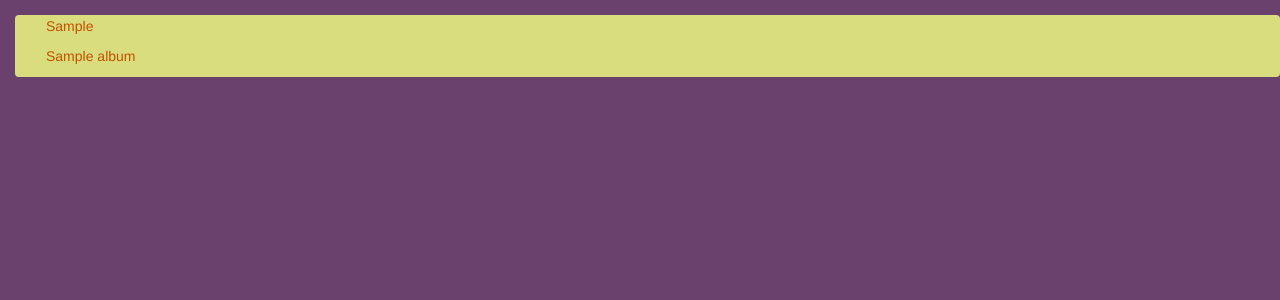
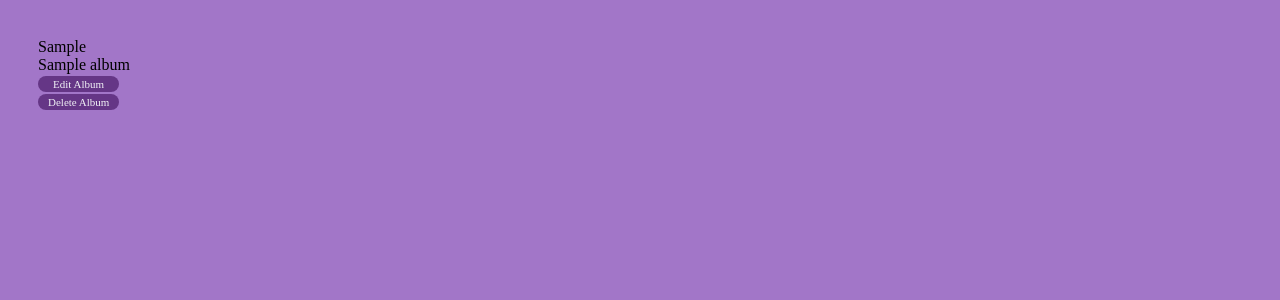
Before and after one commit to Momentum-Team-13/django-music-Carlos-Tirado, a Django app: page /albums/1/ in a window 1280 px wide. Shown: the top 300 px of the page. Run offline with Django 4.2, Linux system fonts and the light colour scheme; tables that the repository leaves empty hold one stand-in row (values such as "Sample post"); some libraries are stand-ins or nearby versions.

Commit message:
noimagesyet

```diff
--- a/albums/forms.py
+++ b/albums/forms.py
@@ -7,5 +7,6 @@ class AlbumForm(forms.ModelForm):
         fields = [
             'title',
             'artist',
+            'cover',
 
         ]
--- a/albums/models.py
+++ b/albums/models.py
@@ -1,13 +1,21 @@
-from turtle import title
-from xml.dom.minidom import AttributeList
+# from turtle import title
+# from xml.dom.minidom import AttributeList
 from django.db import models
+from django.utils import timezone
+# import datetime
 
 # Create your models here.
+
 
 class Album(models.Model):
     title = models.CharField(max_length=100)
     artist = models.CharField(max_length=100)
-    created_at = models.DateTimeField(auto_now_add=True, blank=True, null=True)
+    created_at = models.DateTimeField(auto_now_add=True)
+    cover = models.ImageField(null=True, blank=True, upload_to="images/") #segundo paso para imagenes
+
+
+
+
 
     #to see the album name/tittle on the django administration
     def __str__(self):
--- a/albums/static/css/style.css
+++ b/albums/static/css/style.css
@@ -1,23 +1,61 @@
-p {
-    color: #C25100;
+body {
+    background-color: rgb(162, 118, 200);
 }
 
-h1, a {
-    color: #323eef;
+.button1{
+        background-color: #3604528f;
+        border: none;
+        color: rgb(241, 241, 246);
+        padding: 2px 10px;
+        text-align: center;
+        text-decoration: none;
+        display: inline-block;
+        font-size: 13px;
+        width: 100%;
+}
+
+.button2 {
+    background-color: #3604528f;
+    border: none;
+    border-radius: 8px;
+    color: rgb(241, 241, 246);
+    padding: 2px 15px;
+    text-align: center;
+    text-decoration: none;
+    display: inline-block;
+    font-size: 11px;
+
+}
+.button3 {
+    background-color: #3604528f;
+    border: none;
+    border-radius: 8px;
+    color: rgb(241, 241, 246);
+    padding: 2px 10px;
+    text-align: center;
+    text-decoration: none;
+    display: inline-block;
+    font-size: 11px;
 
 }
 
-h {
-    color: #323eef;
-    font-size: small;
+.artist {
+    font-size: 100%;
+    color: rgb(36, 24, 100);
 
 }
 
-body {
-    background-color: rgb(106, 65, 109);
+
+
+.btn-warning {
+    background-color: rgb(240, 116, 116);
+    color: rgb(250, 245, 245);
+    border: 2px solid #ea0808;
+    border-radius: 10px;
 }
 
-body {
-    padding-left: 15px;
-    padding-top: 15px;
+.container{
+    padding: 30px;
+    justify-content: space-between;
+
 }
--- a/django_music/urls.py
+++ b/django_music/urls.py
@@ -9,7 +9,7 @@ Function views
 Class-based views
     1. Add an import:  from other_app.views import Home
     2. Add a URL to urlpatterns:  path('', Home.as_view(), name='home')
-Including another URLconf
+Including another URLconfpi
     1. Import the include() function: from django.urls import include, path
     2. Add a URL to urlpatterns:  path('blog/', include('blog.urls'))
 """
@@ -17,7 +17,8 @@ from django.contrib import admin
 from django.urls import path
 from albums import views as albums_views
 from django.conf import settings
-
+from django.conf.urls.static import static
+from django.contrib.staticfiles.urls import staticfiles_urlpatterns
 
 
 urlpatterns = [
@@ -28,3 +29,9 @@ urlpatterns = [
     path('albums/<int:pk>/edit/', albums_views.edit_album, name='edit_album'),
     path('albums/<int:pk>/delete/', albums_views.delete_album, name='delete_album'),
 ]
+
+
+
+
+if settings.DEBUG:
+    urlpatterns += static(settings.MEDIA_URL, document_root=settings.MEDIA_ROOT)
--- a/templates/albums/edit_album.html
+++ b/templates/albums/edit_album.html
@@ -2,6 +2,7 @@
 
 {% block content %}
 <!-- <h1>Edit Album</h1> -->
+<form action="" method="post" enctype="multipart/form-data">
 
 <a
     class="mb-5"
@@ -23,5 +24,7 @@
         <button type="submit">Update Album</button>
     </div>
     </form>
+    <label>Image</label>
+
 </div>
 {% endblock %}
--- a/templates/albums/view_album.html
+++ b/templates/albums/view_album.html
@@ -1,4 +1,6 @@
 {% extends "base.html" %}
+
+
 
 {% block content %}
 
@@ -6,9 +8,28 @@
 
 
 
+<!--
 <p>{{ album.artist }}</p>
 
-<p>{{ album.title }}</p>
+<p>{{ album.title }}</p> -->
+
+
+
+
+
+<div class="container">
+
+
+
+
+
+    <a>{{ album.artist }}</a><br>
+    <a>{{ album.title }}</a><br>
+
+    <a class="button2" href="{% url 'edit_album' pk=album.pk %}">Edit Album</a><br>
+    <a class="button3" href="{% url 'delete_album' pk=album.pk %}">Delete Album</a><br>
+</div>
+
 
 
 
--- a/templates/base.html
+++ b/templates/base.html
@@ -6,21 +6,24 @@
 <head>
     <meta charset="UTF-8">
     <meta name="viewport" content="width=device-width, initial-scale=1.0">
-    <link rel="stylesheet" href="//maxcdn.bootstrapcdn.com/bootstrap/3.2.0/css/bootstrap.min.css">
-    <link rel="stylesheet" href="//maxcdn.bootstrapcdn.com/bootstrap/3.2.0/css/bootstrap-theme.min.css">
+    <!-- <link rel="stylesheet" href="//maxcdn.bootstrapcdn.com/bootstrap/3.2.0/css/bootstrap.min.css">
+    <link rel="stylesheet" href="//maxcdn.bootstrapcdn.com/bootstrap/3.2.0/css/bootstrap-theme.min.css"> -->
     <link rel="stylesheet" href="{% static 'css/style.css' %}">
 
     <title>Music App</title>
 
 </head>
-<body>
-    <nav class="navbar navbar-light" style="background-color:rgb(218, 221, 125);">
+
+<body class="sans-serif pv3 ph2">
+    <div class="mw9 center">
+
+    <!-- <nav class="navbar navbar-light" style="background-color:rgb(218, 221, 125);">
         <a class="navbar-brand" href="{% url 'list_albums' %}"></a>
         <div class="navbar-nav">
-        <a class="nav-item nav-link" href="{% url 'new_album' %}"></a>
+        <a class="nav-item nav-link" href="{% url 'new_album' %}"></a> -->
     <div>
     {% block content %}
     {% endblock %}
     </div>
-</body>
+
 </html>
```
Also changed, not shown: albums/views.py (+11 -0 lines), django_music/settings.py (+14 -3 lines), templates/albums/delete_album.html (+5 -4 lines), templates/albums/list_albums.html (+11 -7 lines), templates/albums/new_album.html (+4 -4 lines), albums/migrations/0002_album_cover.py (added), albums/migrations/0003_alter_album_created_at.py (added), 1 other file.
